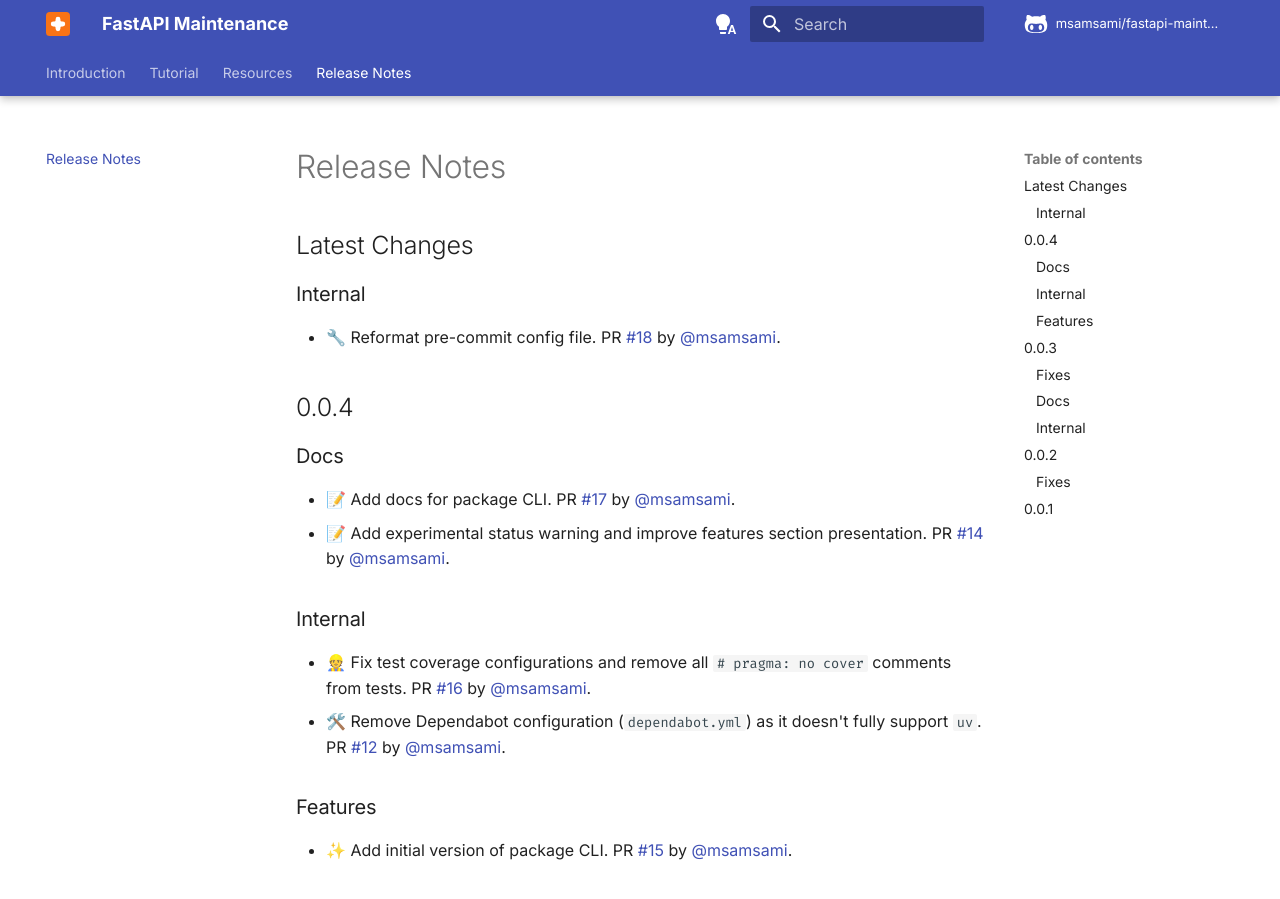
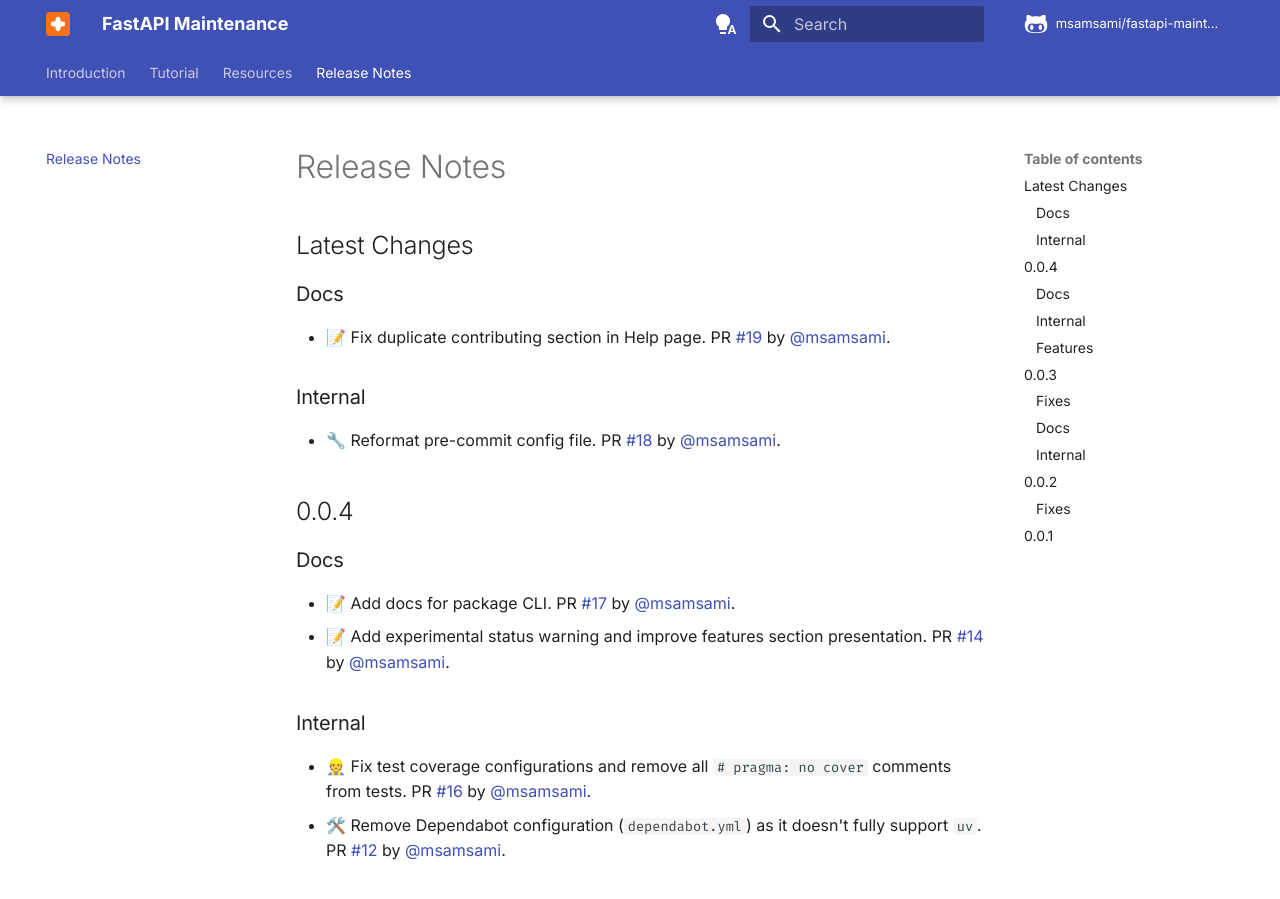
Before and after one commit to msamsami/fastapi-maintenance, an MkDocs documentation site: the page built from docs/release-notes.md, in a window 1280 px wide and 900 px high. Built offline with MkDocs 1.6.1 and Material for MkDocs 9.7.7, drawn with Linux system fonts in a browser that asks for light colours; comment, search, counter and statistics services are not loaded.

Commit message:
Update release notes

```diff
--- a/docs/release-notes.md
+++ b/docs/release-notes.md
@@ -1,6 +1,10 @@
 # Release Notes
 
 ## Latest Changes
+
+### Docs
+
+- 📝 Fix duplicate contributing section in Help page. PR [#19](https://github.com/msamsami/fastapi-maintenance/pull/19) by [@msamsami](https://github.com/msamsami).
 
 ### Internal
 
```
